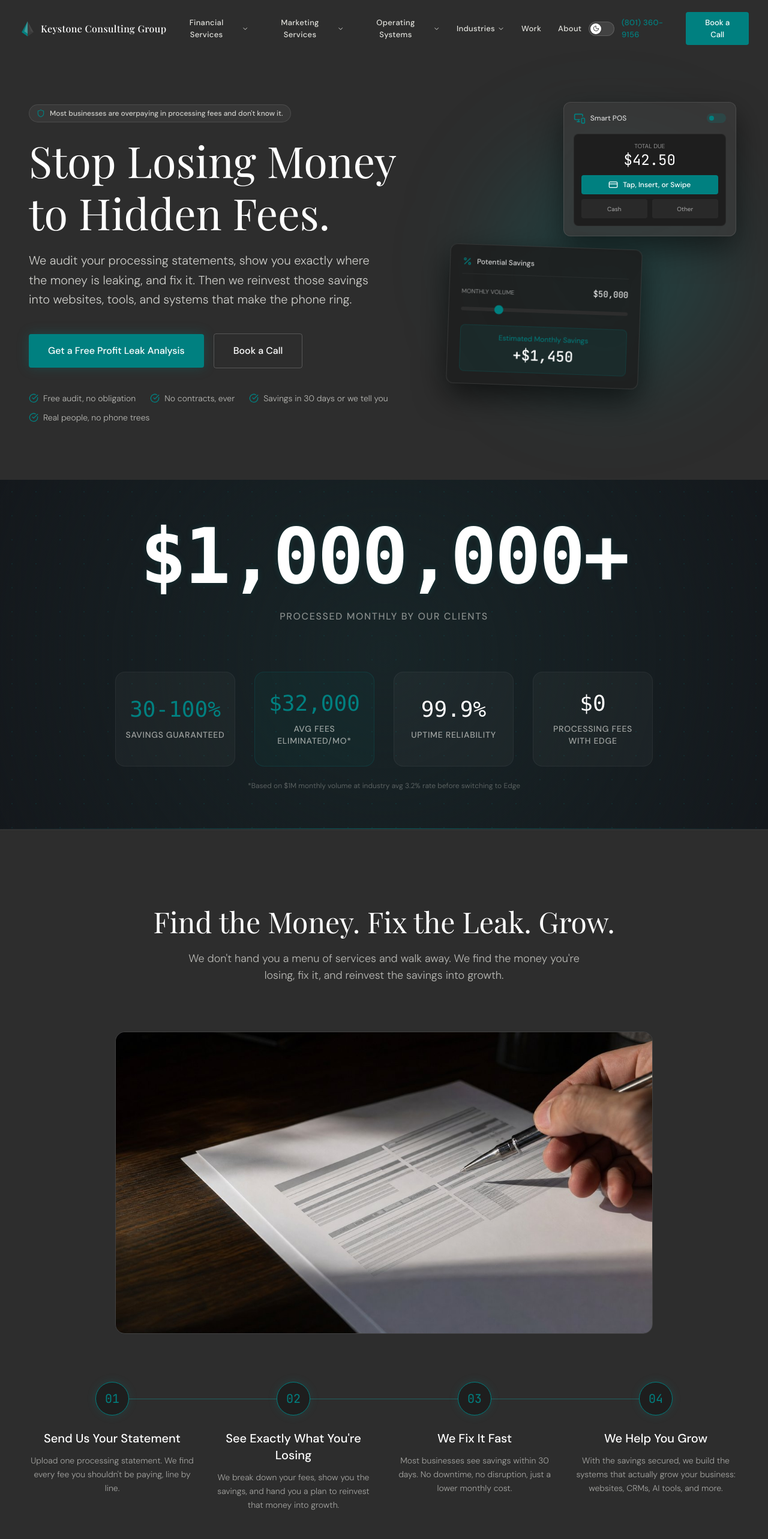
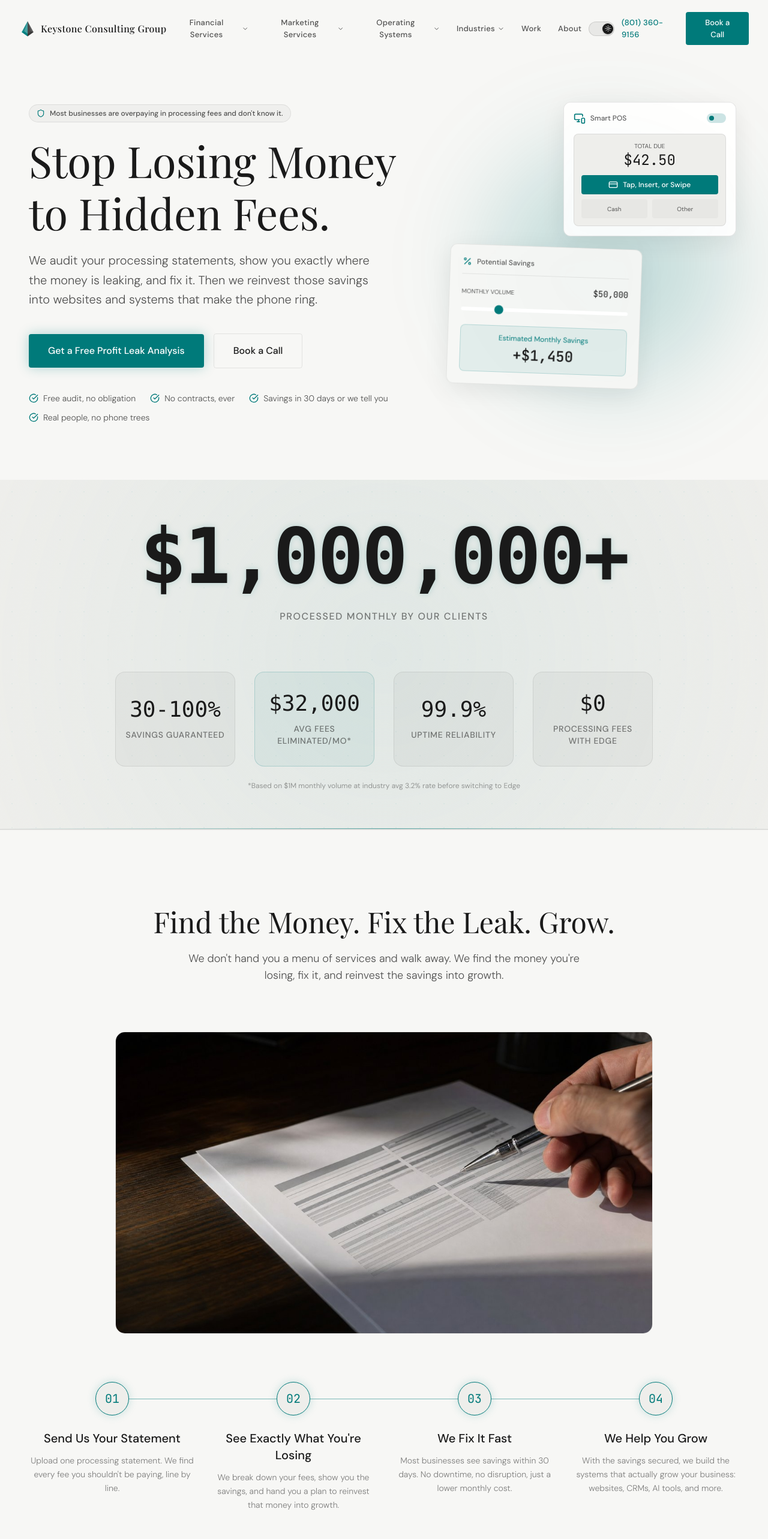
Before and after one commit to hunterlodwick/keystone-consulting-group-llc, a React (Vite) app: page / in a window 1280 px wide. Shown: the top 2566 px of the page at 60% size. Built offline with nearby package versions, Linux system fonts and the light colour scheme; a web font is replaced by a local one.

Commit message:
Homepage trim: anchor on payments/websites/AI, cut ATM + fake testimonials, Flex Buy block, light-mode default

```diff
--- a/src/App.tsx
+++ b/src/App.tsx
@@ -930,7 +930,7 @@ const Hero = ({ onOpenModal }: { onOpenModal: (title: string, content: React.Rea
             <span className="block mt-2">to Hidden Fees.</span>
           </h1>
           <p className="text-offwhite/80 text-lg md:text-xl font-light max-w-xl mb-10 leading-relaxed">
-            We audit your processing statements, show you exactly where the money is leaking, and fix it. Then we reinvest those savings into websites, tools, and systems that make the phone ring.
+            We audit your processing statements, show you exactly where the money is leaking, and fix it. Then we reinvest those savings into websites and systems that make the phone ring.
           </p>
 
           {/* CTAs */}
@@ -1053,6 +1053,34 @@ const Hero = ({ onOpenModal }: { onOpenModal: (title: string, content: React.Rea
     </section>
   );
 };// ProductGrid
+const HOMEPAGE_PRODUCTS = [
+  {
+    id: "processing",
+    title: "Credit Card Processing",
+    icon: CreditCard,
+    desc: "We find the fees you shouldn't be paying and cut them. The Edge Program at $0, or interchange-plus at wholesale. No contracts.",
+    linkTo: "/#pricing",
+    image: "/images/pos-zero-fees.jpg",
+    imageAlt: "Modern black POS terminal on a dark countertop",
+  },
+  {
+    id: "web-design",
+    title: "Website Builds",
+    icon: Code,
+    desc: "Websites that make the phone ring, not just look pretty. 3D animated, AI-powered, and built to convert visitors into customers.",
+    linkTo: "/services/web-design",
+  },
+  {
+    id: "automations",
+    title: "AI Automations",
+    icon: Zap,
+    desc: "AI agents that qualify leads, answer customers, and run your back office while you sleep.",
+    linkTo: "/services/automations",
+    image: "/images/ai-chat.jpg",
+    imageAlt: "Smartphone with soft teal screen glow on a dark desk",
+  },
+];
+
 const ProductGrid = ({ onOpenModal }: { onOpenModal: (title: string, content: React.ReactNode) => void }) => {
   return (
     <section id="services" className="py-32 relative">
@@ -1065,17 +1093,17 @@ const ProductGrid = ({ onOpenModal }: { onOpenModal: (title: string, content: Re
         </div>
 
         <div className="grid grid-cols-1 md:grid-cols-2 lg:grid-cols-3 gap-6 stagger-children">
-          {SOLUTIONS_DATA.map((sol, idx) => (
+          {HOMEPAGE_PRODUCTS.map((sol, idx) => (
             <a
               key={idx}
-              href={(sol as any).linkTo || `/services#${sol.id}`}
+              href={sol.linkTo}
               className="animate-on-scroll card-hover-effect group relative bg-slate-dark/40 rounded-xl border border-white/5 flex flex-col justify-between cursor-pointer overflow-hidden min-h-[200px]"
             >
-              {(sol as any).image && (
+              {sol.image && (
                 <div className="relative h-36 overflow-hidden border-b border-white/5">
                   <img
-                    src={(sol as any).image}
-                    alt={(sol as any).imageAlt || sol.title}
+                    src={sol.image}
+                    alt={sol.imageAlt || sol.title}
                     className="absolute inset-0 w-full h-full object-cover transition-transform duration-700 ease-out group-hover:scale-[1.04]"
                     loading="lazy"
                     width={800}
@@ -1086,7 +1114,7 @@ const ProductGrid = ({ onOpenModal }: { onOpenModal: (title: string, content: Re
               )}
               <div className="absolute inset-0 bg-gradient-to-br from-white/5 to-transparent opacity-0 group-hover:opacity-100 transition-opacity duration-500 pointer-events-none"></div>
 
-              <div className={`relative z-10 p-8 flex flex-col flex-1 ${(sol as any).image ? 'pt-6' : ''}`}>
+              <div className={`relative z-10 p-8 flex flex-col flex-1 ${sol.image ? 'pt-6' : ''}`}>
                 <div className="flex justify-between items-start">
                   <sol.icon className="w-8 h-8 text-teal transition-transform duration-300 ease-custom group-hover:rotate-3" strokeWidth={1} />
                 </div>
@@ -1340,6 +1368,23 @@ const Pricing = ({ onOpenModal }: { onOpenModal: (title: string, content: React.
             </button>
             </div>
           </div>
+        </div>
+
+        <div className="mt-12 max-w-5xl mx-auto animate-on-scroll border border-white/10 rounded-2xl p-8 md:p-10 bg-slate-dark/30">
+          <h3 className="text-xl md:text-2xl font-serif text-white mb-3">Consumer Financing</h3>
+          <p className="text-offwhite/70 font-light mb-6">Through Flex Buy, customers pay over time. You get paid in full upfront.</p>
+          <ul className="space-y-3">
+            {[
+              "Customers pay over time while you get paid in full upfront.",
+              "Financing available up to $100K.",
+              "Big tickets close about 30% more often when financing is on the table.",
+            ].map((item, i) => (
+              <li key={i} className="flex items-start gap-3">
+                <CheckCircle className="w-5 h-5 text-teal flex-shrink-0 mt-0.5" />
+                <span className="text-offwhite/80 font-light">{item}</span>
+              </li>
+            ))}
+          </ul>
         </div>
       </div>
     </section>
@@ -1539,19 +1584,12 @@ const FreePlacement = ({ onOpenModal }: { onOpenModal: (title: string, content:
       image: "/images/pos-kitchen.jpg",
       imageAlt: "Restaurant POS terminal on a dark countertop",
     },
-    {
-      title: "Grow With an ATM Machine",
-      icon: Banknote,
-      desc: "We place, install, and maintain the ATM. You keep 100% of the surcharge fees and watch the foot traffic grow. Zero work on your end.",
-      image: "/images/atm-machine.jpg",
-      imageAlt: "Modern ATM with brushed metal in a dark environment",
-    }
   ];
 
   return (
     <section className="py-32 relative bg-charcoal-dark border-t border-white/5">
       <div className="max-w-7xl mx-auto px-6 md:px-12">
-        <div className="grid grid-cols-1 lg:grid-cols-3 gap-8 stagger-children">
+        <div className="grid grid-cols-1 md:grid-cols-2 gap-8 max-w-5xl mx-auto stagger-children">
           {offers.map((offer, idx) => (
             <div
               key={idx}
@@ -2060,14 +2098,12 @@ function MainLandingPage({ onOpenModal, onOpenSplash, theme }: { onOpenModal: (t
       <Hero onOpenModal={onOpenModal} />
       <ProcessingVolume theme={theme} />
       <HowItWorks onOpenModal={onOpenModal} />
-      <RateGuarantee onOpenModal={onOpenModal} />
       <Pricing onOpenModal={onOpenModal} />
       <ROICalculator />
       <ProductGrid onOpenModal={onOpenModal} />
       <FreePlacement onOpenModal={onOpenModal} />
       <Industries onOpenSplash={onOpenSplash} />
       <WhyChooseUs />
-      <Testimonials />
       <IntegrationEcosystem />
       <Team onOpenModal={onOpenModal} />
     </>
@@ -2082,7 +2118,7 @@ export default function App() {
   // Theme state - persisted to localStorage
   const [theme, setTheme] = useState(() => {
     const saved = localStorage.getItem('kcg-theme');
-    return saved || 'dark';
+    return saved || 'light';
   });
 
   useEffect(() => {
--- a/src/pages/IndustryPageTemplate.tsx
+++ b/src/pages/IndustryPageTemplate.tsx
@@ -59,7 +59,6 @@ export const INDUSTRY_LANDING_PAGES: Record<string, any> = {
     painPoints: ['2.9-3.5% of every ticket disappearing into processing fees', 'An old POS that turns a 90-minute table into two hours', 'Delivery apps taking 15-30% and owning your guests'],
     solutions: ['Edge cuts processing fees to zero so every check stays yours', 'Smart terminals under two seconds and kitchen screens that kill paper tickets', 'Your own online ordering. No commissions. You keep the customer.'],
     calculatorDefault: 45000,
-    testimonial: { quote: "We got $14,000 back in year one. The free POS upgrade alone made kitchen tickets about 40% faster. I keep wondering why we waited.", name: "Maria R.", business: "Bella's Italian Kitchen" }
   },
 
   'grocery': {
@@ -86,7 +85,6 @@ export const INDUSTRY_LANDING_PAGES: Record<string, any> = {
     painPoints: ['2.5%+ fees chewing through already-thin grocery margins', 'Checkout lines long enough that shoppers bail mid-cart', 'Blind spots in inventory that show up as overstock and shrink'],
     solutions: ['Interchange-plus typically cuts fees 30-50% versus bundled rates', 'EMV and contactless terminals that finish in under two seconds', 'POS that syncs inventory, vendors, and reorder points in real time'],
     calculatorDefault: 120000,
-    testimonial: { quote: "We run over $100K a month. Keystone cut our fees about 40%. The inventory piece alone paid for the switch in the first month.", name: "Tom H.", business: "FreshMart Grocery" }
   },
 
   'healthcare': {
@@ -113,7 +111,6 @@ export const INDUSTRY_LANDING_PAGES: Record<string, any> = {
     painPoints: ['Processing costs eating into already-thin reimbursements', 'Patients confused or annoyed by how hard it is to pay', 'Old systems that keep you up at night on compliance'],
     solutions: ['Clear interchange-plus pricing with no surprise surcharges', 'Contactless, mobile, and text-to-pay that patients actually use', 'PCI-compliant hardware with encryption and tokenization baked in'],
     calculatorDefault: 35000,
-    testimonial: { quote: "Patients love tap-to-pay, and we love paying zero processing fees with Edge. The online portal cut our billing calls roughly in half.", name: "Dr. Lisa M.", business: "Summit Family Practice" }
   },
 
   'ecommerce': {
@@ -140,7 +137,6 @@ export const INDUSTRY_LANDING_PAGES: Record<string, any> = {
     painPoints: ['Online rates high enough to erase thin product margins', 'Carts abandoned because checkout feels slow or clunky', 'Fraud and chargebacks quietly draining what you already earned'],
     solutions: ['Interchange-plus with no inflated card-not-present markup', 'Hosted checkout with one-click and saved cards that finish the sale', 'AI fraud filters with AVS, CVV, and velocity checks before the loss'],
     calculatorDefault: 30000,
-    testimonial: { quote: "They plugged into our Shopify store in a day. Checkout conversion jumped about 12%, and chargebacks dropped roughly 60%. That was enough for me.", name: "Rachel W.", business: "ThreadLine Apparel" }
   },
 
   'salons': {
@@ -167,7 +163,6 @@ export const INDUSTRY_LANDING_PAGES: Record<string, any> = {
     painPoints: ['$800+ a month in fees disappearing from service revenue', 'A terminal that looks cheap next to the space you invested in', 'No clean way to sell gift cards, memberships, or retail'],
     solutions: ['Edge keeps 100% of every service payment in your pocket', 'Sleek smart terminals you\'re not embarrassed to put on the desk', 'Gift cards, memberships, and retail POS with inventory in one place'],
     calculatorDefault: 20000,
-    testimonial: { quote: "We went from about $800 a month in fees to zero with Edge. Clients love the gift cards. We sold $12K of them last holiday season alone.", name: "Sarah K.", business: "Glow Wellness Spa" }
   },
 
   'auto-repair': {
@@ -194,7 +189,6 @@ export const INDUSTRY_LANDING_PAGES: Record<string, any> = {
     painPoints: ['Losing $60+ in fees on every major repair', 'Customers walking away from big jobs they can\'t pay upfront', 'Paper estimates and payment chase slowing the whole shop'],
     solutions: ['Edge kills fees on every ticket, small and large', 'Financing lets them pay over time while you get paid today', 'Text-to-pay and digital approvals end the paperwork chase'],
     calculatorDefault: 40000,
-    testimonial: { quote: "On a $2,000 transmission, I used to lose $60-plus in fees. Now I keep every dollar. Financing alone bumped our average ticket about 35%.", name: "James T.", business: "Peak Auto Repair" }
   },
 
   'gas-stations': {
@@ -221,7 +215,6 @@ export const INDUSTRY_LANDING_PAGES: Record<string, any> = {
     painPoints: ['EMV deadlines turning pump fraud into your liability', 'Separate fuel and store systems hiding what\'s really happening', 'Interchange fees wiping out already-thin fuel margins'],
     solutions: ['EMV outdoor terminals that pull fraud liability off your books', 'One POS for fuel and c-store on a single dashboard', 'Interchange-plus pricing that protects every penny per gallon'],
     calculatorDefault: 150000,
-    testimonial: { quote: "Keystone got us EMV compliant at the pump, put fuel and c-store on one system, and cut our indoor fees in half. Best call we made all year.", name: "Mike D.", business: "QuickFuel Express" }
   },
 
   'high-risk': {
@@ -248,7 +241,6 @@ export const INDUSTRY_LANDING_PAGES: Record<string, any> = {
     painPoints: ['Random freezes, holds, and terminations that stop sales overnight', 'Rates so high \"high-risk\" feels like a penalty, not a category', 'Processors who don\'t understand CBD, vape, or supplements'],
     solutions: ['Stable accounts through banks that specialize in your vertical', 'Competitive, transparent rates without fake risk premiums', 'An account manager who actually knows your product line'],
     calculatorDefault: 25000,
-    testimonial: { quote: "Three processors dropped us before Keystone. Fourteen months later we\'re still processing. Our account manager actually knows CBD. That matters.", name: "Alex P.", business: "Green Leaf CBD" }
   },
 
   'nonprofits': {
@@ -275,7 +267,6 @@ export const INDUSTRY_LANDING_PAGES: Record<string, any> = {
     painPoints: ['Fees quietly reducing what every donation can do', 'No clean system for recurring monthly givers', 'Old kiosks and forms donors avoid using'],
     solutions: ['Nonprofit rates that leave more of every gift for the mission', 'Online recurring giving pages donors set once and forget', 'Modern kiosks with custom amounts and clear fund choices'],
     calculatorDefault: 15000,
-    testimonial: { quote: "Every dollar matters here. Keystone cut our processing fees about 60%, and the recurring giving page roughly tripled our monthly committed givers.", name: "Pastor David R.", business: "Grace Community Church" }
   },
 
   'b2b': {
@@ -302,7 +293,6 @@ export const INDUSTRY_LANDING_PAGES: Record<string, any> = {
     painPoints: ['Losing 2.5-3.5% on large invoices paid by credit card', 'Clients slow to pay because paying you is inconvenient', 'Manual invoicing and reconciliation eating admin hours'],
     solutions: ['Level 2/3 processing saves 0.5-1.0% on every corporate card payment', 'Email invoices with pay-now links clients finish in two clicks', 'Accounting sync that ends manual reconciliation'],
     calculatorDefault: 50000,
-    testimonial: { quote: "Our average invoice is $5,000. Level 2/3 through Keystone saves us hundreds a month. QuickBooks syncing was the part that sold my bookkeeper.", name: "David M.", business: "Boxed Logistics" }
   },
 
   'real-estate': {
@@ -329,7 +319,6 @@ export const INDUSTRY_LANDING_PAGES: Record<string, any> = {
     painPoints: ['Fat fees on large earnest and commission payments', 'Chasing tenants for rent checks every month', 'Manual invoices and payment tracking slowing everything down'],
     solutions: ['Interchange-plus that saves real money on $1,000+ transactions', 'ACH auto-debit rent with late fees handled automatically', 'Email and text pay links for instant remote collection'],
     calculatorDefault: 60000,
-    testimonial: { quote: "Virtual terminal plus the tenant portal made rent and deposits hands-off. Forty units, and I haven\'t written a receipt in months.", name: "Jennifer L.", business: "Summit Realty Group" }
   },
 
   'retail': {
@@ -356,7 +345,6 @@ export const INDUSTRY_LANDING_PAGES: Record<string, any> = {
     painPoints: ['Processing fees cutting into margins that were already thin', 'An old POS that makes checkout feel like 2009', 'No single view of in-store and online inventory'],
     solutions: ['Edge eliminates up to 100% of processing fees', 'Tap-to-pay with Apple Pay and Google Pay that clears in under two seconds', 'Unified POS with inventory synced across every channel'],
     calculatorDefault: 35000,
-    testimonial: { quote: "We switched to Edge and processing dropped to zero. The POS inventory tracking saves us about five hours a week we used to burn on hand counts.", name: "Carlos M.", business: "Westside Home Goods" }
   }
 };
 
@@ -580,27 +568,6 @@ export default function IndustryPageTemplate({ industryPath, onNavigate, onOpenM
         </div>
       </section>
 
-      {/* ─── 7. TESTIMONIAL ──────────────────────────────────────────────── */}
-      <section className="py-20 md:py-28">
-        <div className="max-w-4xl mx-auto px-6 md:px-12 text-center animate-on-scroll">
-          <div className="mb-8">
-            <QuoteIcon className="w-12 h-12 text-teal/20 mx-auto" />
-          </div>
-          <p className="font-serif text-2xl md:text-3xl text-white leading-relaxed mb-8">
-            "{data.testimonial.quote}"
-          </p>
-          <div className="inline-flex items-center gap-4 group">
-            <div className="w-12 h-12 rounded-full bg-teal/20 border border-teal/40 flex items-center justify-center text-teal font-serif text-xl group-hover:bg-teal group-hover:text-white transition-all duration-300">
-              {data.testimonial.name.charAt(0)}
-            </div>
-            <div className="text-left">
-              <div className="text-white font-medium group-hover:text-teal transition-colors">{data.testimonial.name}</div>
-              <div className="text-sm text-offwhite/50 uppercase tracking-widest">{data.testimonial.business}</div>
-            </div>
-          </div>
-        </div>
-      </section>
-
       {/* ─── 8. BOTTOM CTA ───────────────────────────────────────────────── */}
       <section className="py-24 md:py-32 relative overflow-hidden bg-teal/5 border-t border-teal/10">
         <div className="absolute inset-0 bg-[radial-gradient(circle_at_center,rgba(0,128,128,0.1)_0%,transparent_70%)]"></div>
@@ -628,9 +595,3 @@ export default function IndustryPageTemplate({ industryPath, onNavigate, onOpenM
     </>
   );
 }
-
-const QuoteIcon = ({ className }: { className?: string }) => (
-  <svg viewBox="0 0 24 24" fill="currentColor" className={className}>
-    <path d="M14.017 21v-7.391c0-5.704 3.731-9.57 8.983-10.609l.995 2.151c-2.432.917-3.995 3.638-3.995 5.849h4v10h-9.983zm-14.017 0v-7.391c0-5.704 3.748-9.57 9-10.609l.996 2.151c-2.433.917-3.996 3.638-3.996 5.849h3.983v10h-9.983z" />
-  </svg>
-);
```
